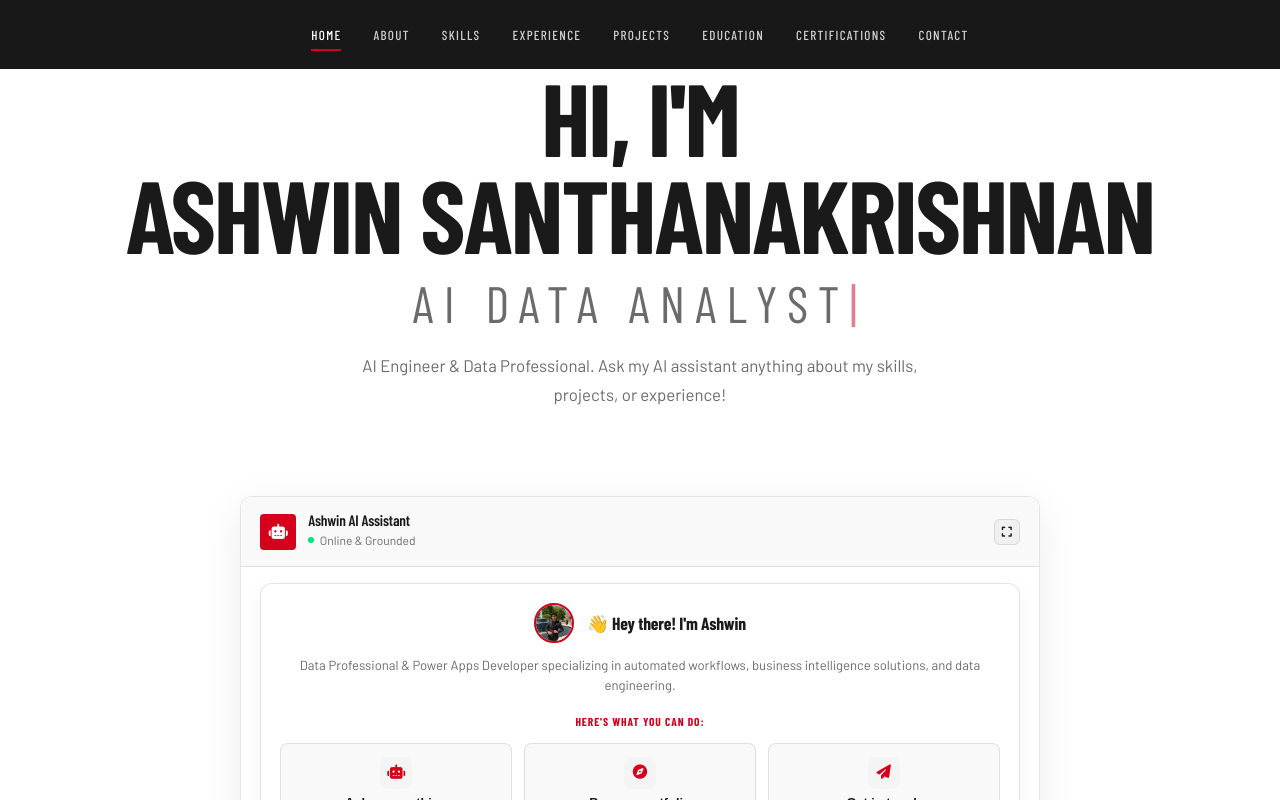
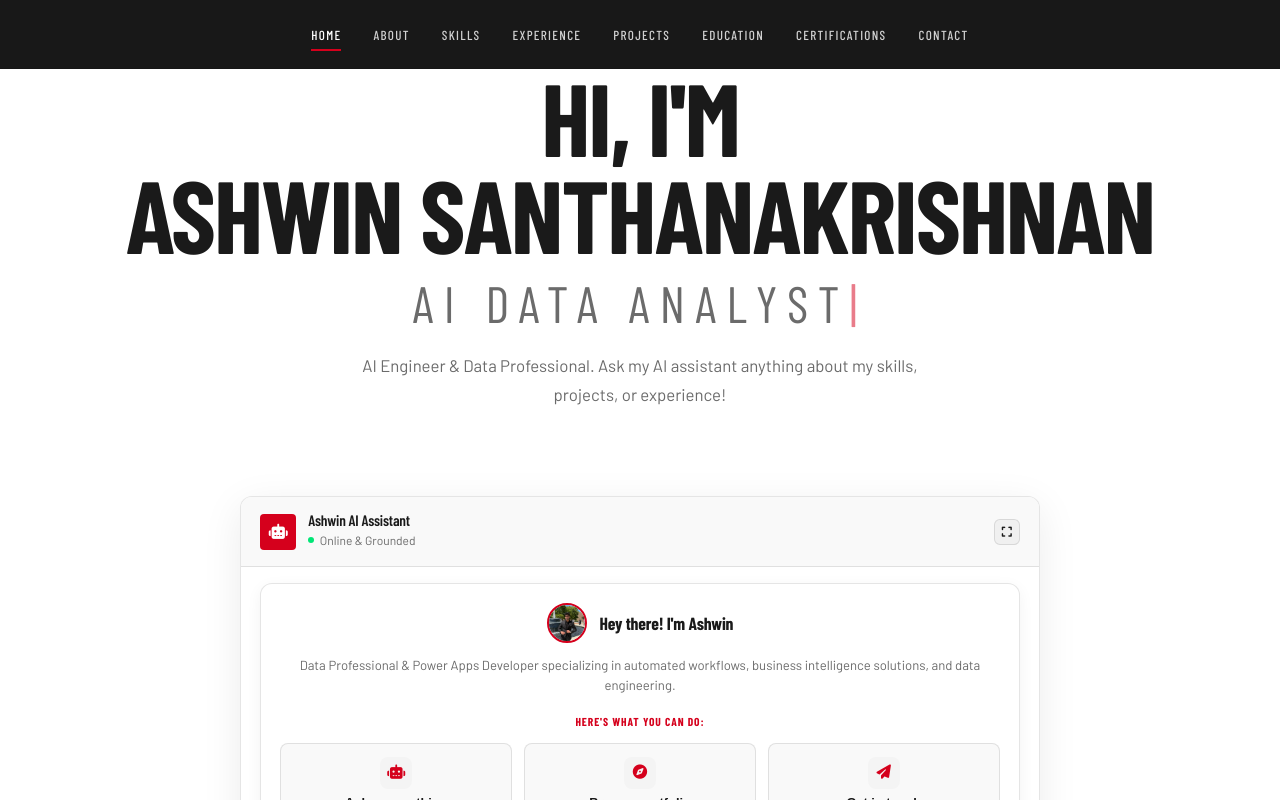
Before and after one commit to AshwinSanthanakrishnan/Ashwin-Portfolio, a Next.js app: page / in a window 1280 px wide. Shown: the top 800 px of the page. Built offline with nearby package versions, Linux system fonts and the light colour scheme; a web font is replaced by a local one.

Commit message:
Remove waving hand emoji from chatbot intro

```diff
--- a/app/page.tsx
+++ b/app/page.tsx
@@ -390,7 +390,7 @@ export default function Home() {
                             <img src="assets/ashwin.jpg" alt="Ashwin Portrait" style={{ width: '100%', height: '100%', objectFit: 'cover' }} />
                           </div>
                           <div>
-                            <h3>👋 Hey there! I'm Ashwin</h3>
+                            <h3>Hey there! I'm Ashwin</h3>
                           </div>
                         </div>
                         <div className="welcome-card-desc">
```
